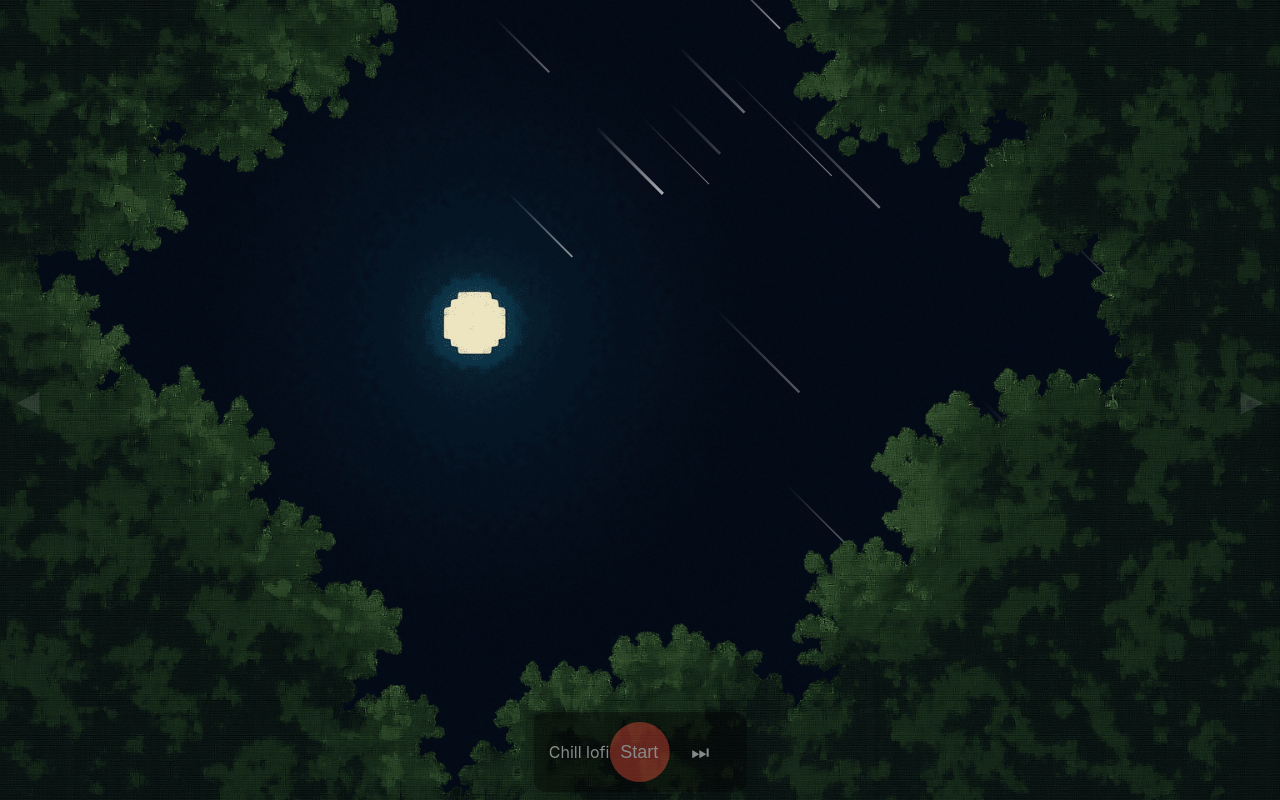
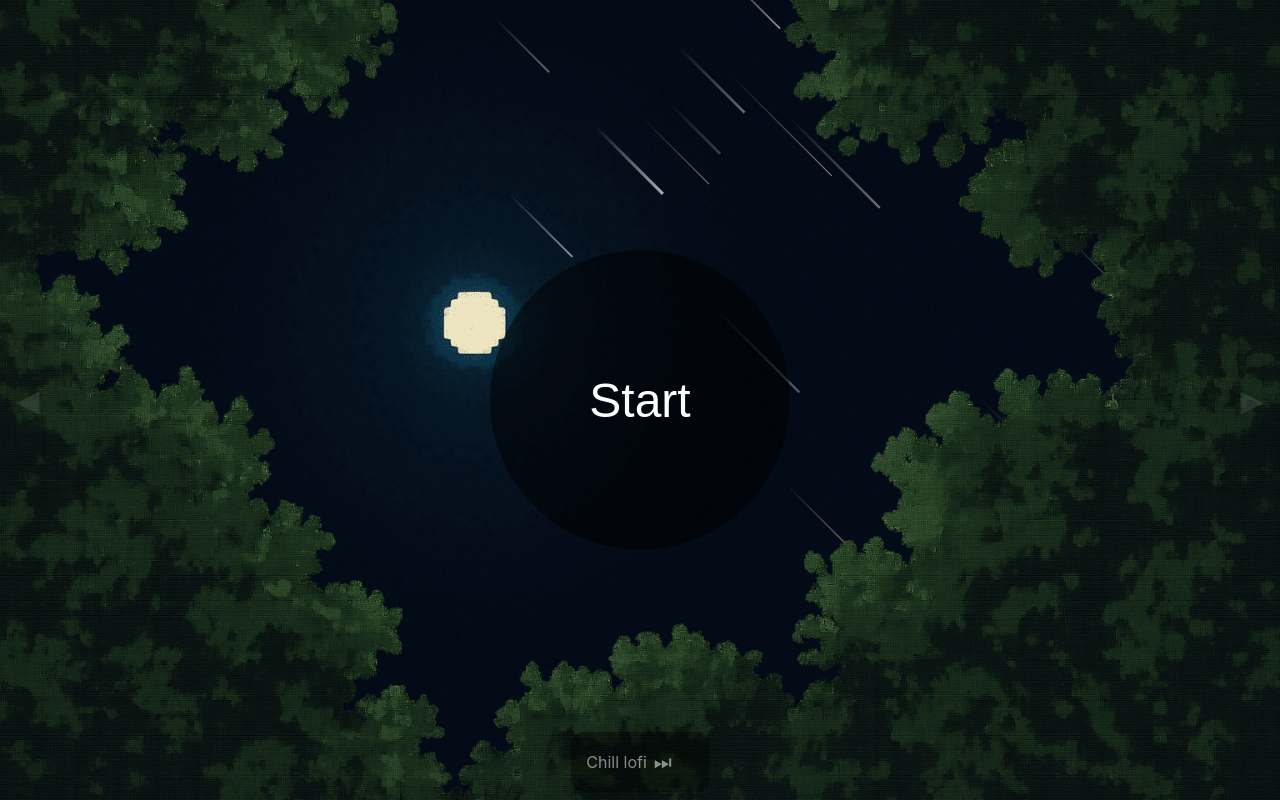
Before and after one commit to grigri201/lofi-time, a React (Vite) app: page / in a window 1280 px wide. Built offline with nearby package versions, Linux system fonts and the light colour scheme.

Commit message:
Update pomodoro button style and behavior

```diff
--- a/src/components/AudioPlayer.tsx
+++ b/src/components/AudioPlayer.tsx
@@ -4,41 +4,60 @@ const playlist = [
   { name: "Chill lofi", url: "https://usa9.fastcast4u.com/proxy/jamz?mp=/1" },
 ];
 
+const INITIAL_TIME = 30; // 30 second pomodoro
+
 export const AudioPlayer: React.FC = () => {
   const audioRef = useRef<HTMLAudioElement>(null);
   const [isPlaying, setIsPlaying] = useState(false);
   const [trackIndex, setTrackIndex] = useState(0);
-  const [timeLeft, setTimeLeft] = useState(30); // 30 second pomodoro
+  const [timeLeft, setTimeLeft] = useState(INITIAL_TIME);
   const timerRef = useRef<NodeJS.Timeout | null>(null);
 
-  const playPause = () => {
+  const formatTime = (sec: number) => {
+    const m = Math.floor(sec / 60)
+      .toString()
+      .padStart(2, "0");
+    const s = (sec % 60).toString().padStart(2, "0");
+    return `${m}:${s}`;
+  };
+
+  const startTimer = () => {
     const audio = audioRef.current;
     if (!audio) return;
+    audio.play().catch(() => {});
+    timerRef.current = setInterval(() => {
+      setTimeLeft((t) => {
+        if (t <= 1) {
+          clearInterval(timerRef.current!);
+          timerRef.current = null;
+          audio.pause();
+          setIsPlaying(false);
+          setTimeout(() => setTimeLeft(INITIAL_TIME), 300);
+          return 0;
+        }
+        return t - 1;
+      });
+    }, 1000);
+  };
+
+  const stopTimer = () => {
+    const audio = audioRef.current;
+    if (!audio) return;
+    audio.pause();
+    if (timerRef.current) {
+      clearInterval(timerRef.current);
+      timerRef.current = null;
+    }
+    setIsPlaying(false);
+    setTimeout(() => setTimeLeft(INITIAL_TIME), 300);
+  };
+
+  const playPause = () => {
     if (isPlaying) {
-      audio.pause();
-      if (timerRef.current) {
-        clearInterval(timerRef.current);
-        timerRef.current = null;
-      }
-      setTimeLeft(30);
-      setIsPlaying(false);
+      stopTimer();
     } else {
-      audio.play().catch(() => {});
       setIsPlaying(true);
-      setTimeLeft(30);
-      if (timerRef.current) clearInterval(timerRef.current);
-      timerRef.current = setInterval(() => {
-        setTimeLeft((t) => {
-          if (t <= 1) {
-            audio.pause();
-            setIsPlaying(false);
-            clearInterval(timerRef.current!);
-            timerRef.current = null;
-            return 30;
-          }
-          return t - 1;
-        });
-      }, 1000);
+      setTimeout(startTimer, 300);
     }
   };
 
@@ -53,20 +72,22 @@ export const AudioPlayer: React.FC = () => {
   };
 
   return (
-    <div className="audio-container">
+    <>
       <audio ref={audioRef} preload="metadata" />
-      <div className="song-title">{playlist[trackIndex].name}</div>
+      <div className="audio-container">
+        <div className="song-title">{playlist[trackIndex].name}</div>
+        <button className="control-btn" onClick={next} aria-label="Next Song">
+          <div className="icon-next" />
+        </button>
+      </div>
       <button
-        className="control-btn pomodoro-btn"
+        className={`pomodoro-btn ${isPlaying ? "running" : ""}`}
         onClick={playPause}
         aria-label="Pomodoro Timer"
       >
-        {isPlaying ? `${timeLeft}s` : "Start"}
+        {isPlaying ? formatTime(timeLeft) : "Start"}
       </button>
-      <button className="control-btn" onClick={next} aria-label="Next Song">
-        <div className="icon-next" />
-      </button>
-    </div>
+    </>
   );
 };
 
--- a/src/style.css
+++ b/src/style.css
@@ -79,13 +79,32 @@ canvas {
 }
 
 .pomodoro-btn {
+    position: fixed;
+    left: 50%;
+    top: 50%;
+    transform: translate(-50%, -50%);
+    width: 300px;
+    height: 300px;
+    font-size: 48px;
+    color: #fff;
+    background-color: rgba(0, 0, 0, 0.5);
+    border-radius: 50%;
+    border: none;
+    display: flex;
+    justify-content: center;
+    align-items: center;
+    cursor: pointer;
+    z-index: 1000;
+    transition: all 300ms ease;
+}
+
+.pomodoro-btn.running {
+    top: auto;
+    bottom: 20px;
+    transform: translate(-50%, 0);
     width: 60px;
     height: 60px;
     font-size: 18px;
-    color: #fff;
-    background-color: #c0392b;
-    border-radius: 50%;
-    margin-right: 15px;
 }
 
 .control-btn div[class^="icon-"] {
```
